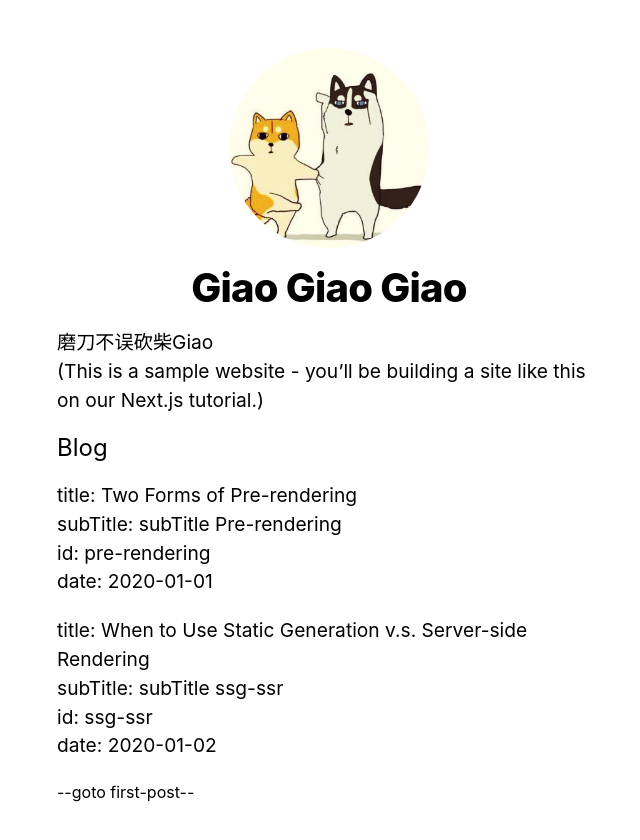
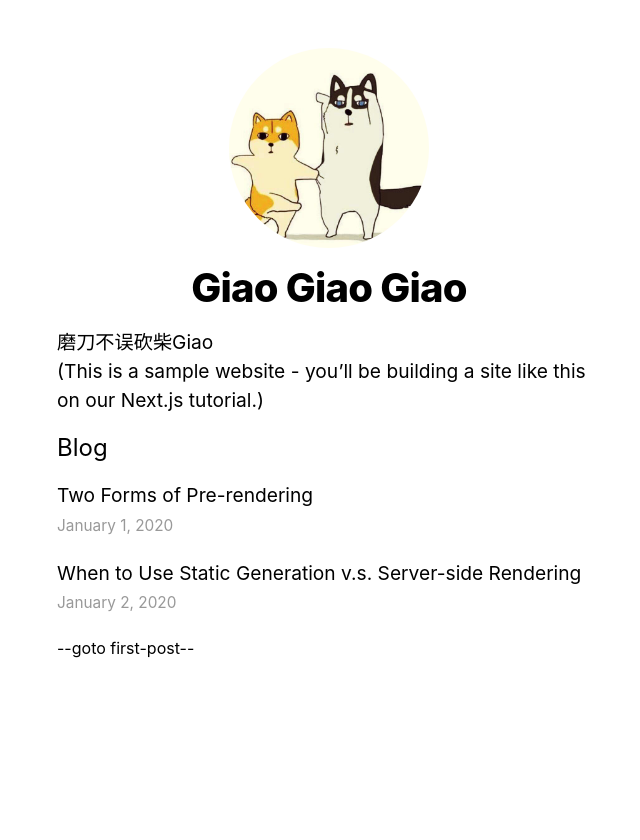
Before and after one commit to sRect/nextjs_demo, a Next.js app: page / in a window 1280 px wide. Shown: the top 840 px of the page, without its empty margins (311-951 px from the left). After the commit the page ends 800 px from the top, so only its background shows below. Built offline with nearby package versions, Linux system fonts and the light colour scheme.

Commit message:
feat: 首页添加blog索引

```diff
--- /dev/null
+++ b/components/date.js
@@ -0,0 +1,7 @@
+import { format, parseISO } from "date-fns";
+
+export default function Date({ dateString }) {
+  const date = parseISO(dateString);
+
+  return <time dateTime={dateString}>{format(date, "LLLL d, yyyy")}</time>;
+}
--- a/package.json
+++ b/package.json
@@ -8,6 +8,7 @@
     "lint": "next lint"
   },
   "dependencies": {
+    "date-fns": "^2.27.0",
     "gray-matter": "^4.0.3",
     "next": "12.0.7",
     "react": "17.0.2",
--- a/pages/index.js
+++ b/pages/index.js
@@ -3,6 +3,7 @@
 import Layout, { siteTitle } from "../components/layout";
 import utilStyles from "../styles/utils.module.css";
 import { getSortedPostsData } from "../lib/posts";
+import Date from "../components/date";
 
 // 静态生成-获取数据
 export async function getStaticProps() {
@@ -34,15 +35,15 @@
       <section className={`${utilStyles.headingMd} ${utilStyles.padding1px}`}>
         <h2 className={utilStyles.headingLg}>Blog</h2>
         <ul className={utilStyles.list}>
-          {allPostsData.map(({ id, date, title, subTitle }) => (
+          {allPostsData.map(({ id, date, title }) => (
             <li className={utilStyles.listItem} key={id}>
-              title: {title}
+              <Link href={`/posts/${id}`}>
+                <a>{title}</a>
+              </Link>
               <br />
-              subTitle: {subTitle}
-              <br />
-              id: {id}
-              <br />
-              date: {date}
+              <small className={utilStyles.lightText}>
+                <Date dateString={date} />
+              </small>
             </li>
           ))}
         </ul>
--- a/pages/posts/[id].js
+++ b/pages/posts/[id].js
@@ -1,6 +1,9 @@
+import Head from "next/head";
 import { useRouter } from "next/router";
 import Layout from "../../components/layout";
 import { getAllPostIds, getPostData } from "../../lib/posts2";
+import Date from "../../components/date";
+import utilStyles from "../../styles/utils.module.css";
 
 // https://www.nextjs.cn/learn/basics/dynamic-routes/page-path-external-data
 
@@ -61,19 +64,16 @@
 
   return (
     <Layout>
-      title: {postData.title}
-      <br />
-      id: {postData.id}
-      <br />
-      date: {postData.date}
-      <br />
-      <h3>article content:</h3>
-      <div dangerouslySetInnerHTML={{ __html: postData.contentHtml }} />
-      <style jsx>{`
-        h3 {
-          font-size: 24px;
-        }
-      `}</style>
+      <Head>
+        <title>{postData.title}</title>
+      </Head>
+      <article>
+        <h1 className={utilStyles.headingXl}>{postData.title}</h1>
+        <div className={utilStyles.lightText}>
+          <Date dateString={postData.date} />
+        </div>
+        <div dangerouslySetInnerHTML={{ __html: postData.contentHtml }} />
+      </article>
     </Layout>
   );
 }
```
Also changed, not shown: 1 other file (tests, documents, lock files or other folders).
